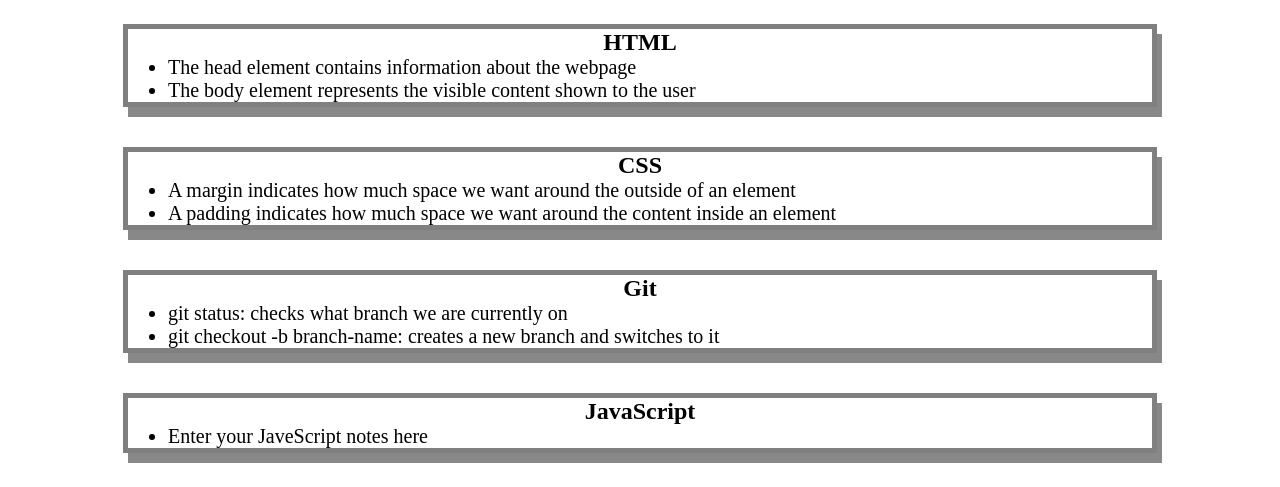
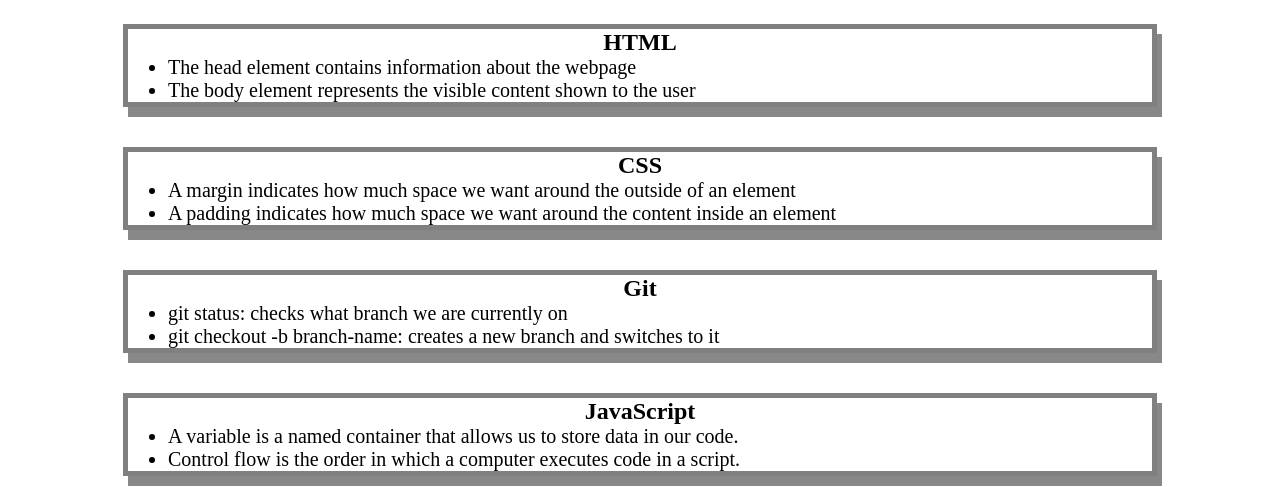
Before and after one commit to knolan18/preword-study-guide, a plain HTML site: page index.html in a window 1280 px wide. Shown: the part 103-590 px from the top of the page. Drawn offline with Linux system fonts and the light colour scheme.

Commit message:
fix merge errors

```diff
--- a/index.html
+++ b/index.html
@@ -41,7 +41,8 @@
       <section class="card" id="javascript-section">
         <h2>JavaScript</h2>
         <ul>
-          <li>Enter your JaveScript notes here</li>
+          <li>A variable is a named container that allows us to store data in our code.</li>
+          <li>Control flow is the order in which a computer executes code in a script.</li>
         </ul>
       </section>
 
@@ -50,5 +51,7 @@
     <footer>
       <p>I can code!</p>
     </footer>
+    </footer>
+    <script src="./assets/script.js"></script>
   </body>
 </html>
```
